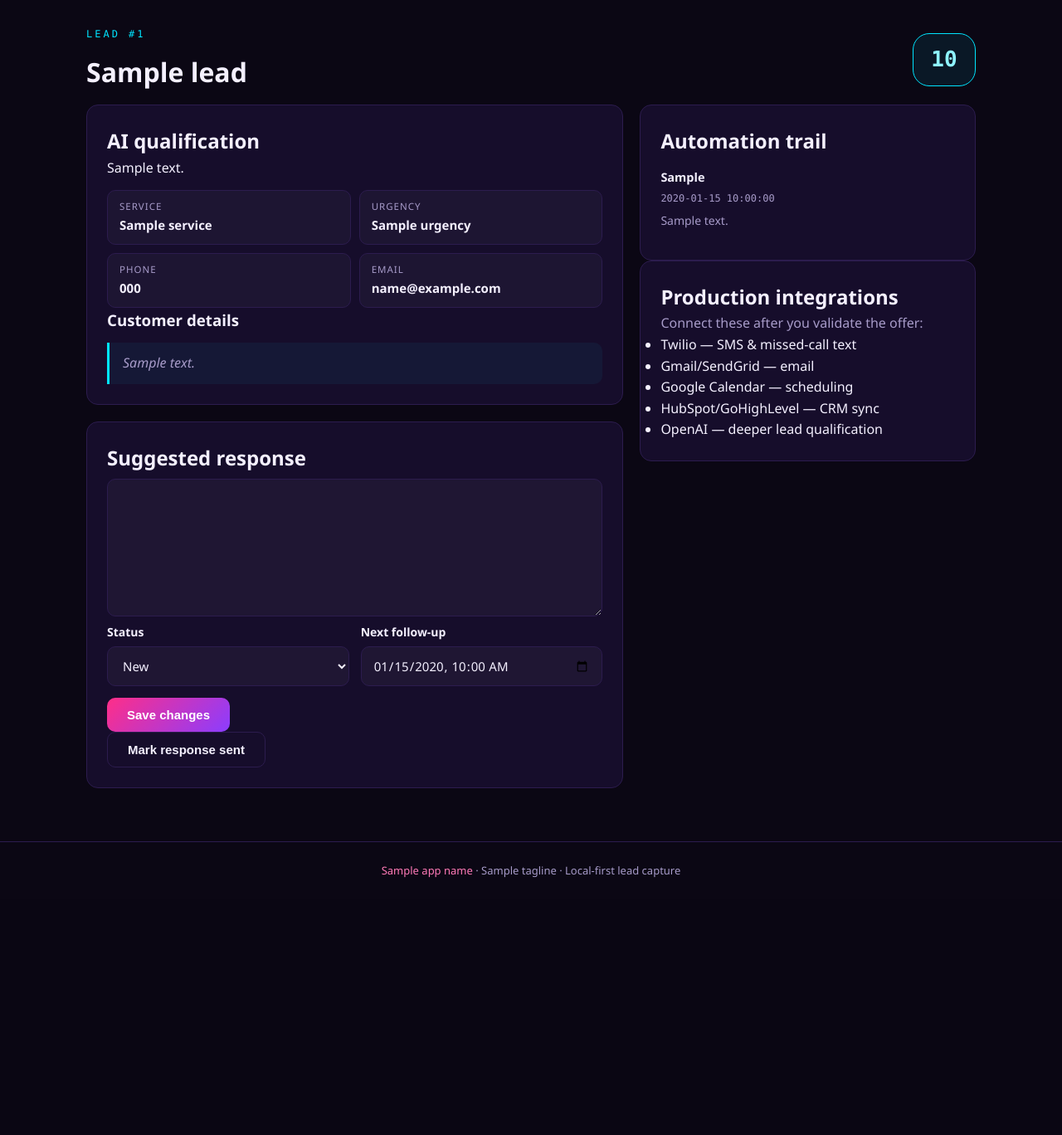
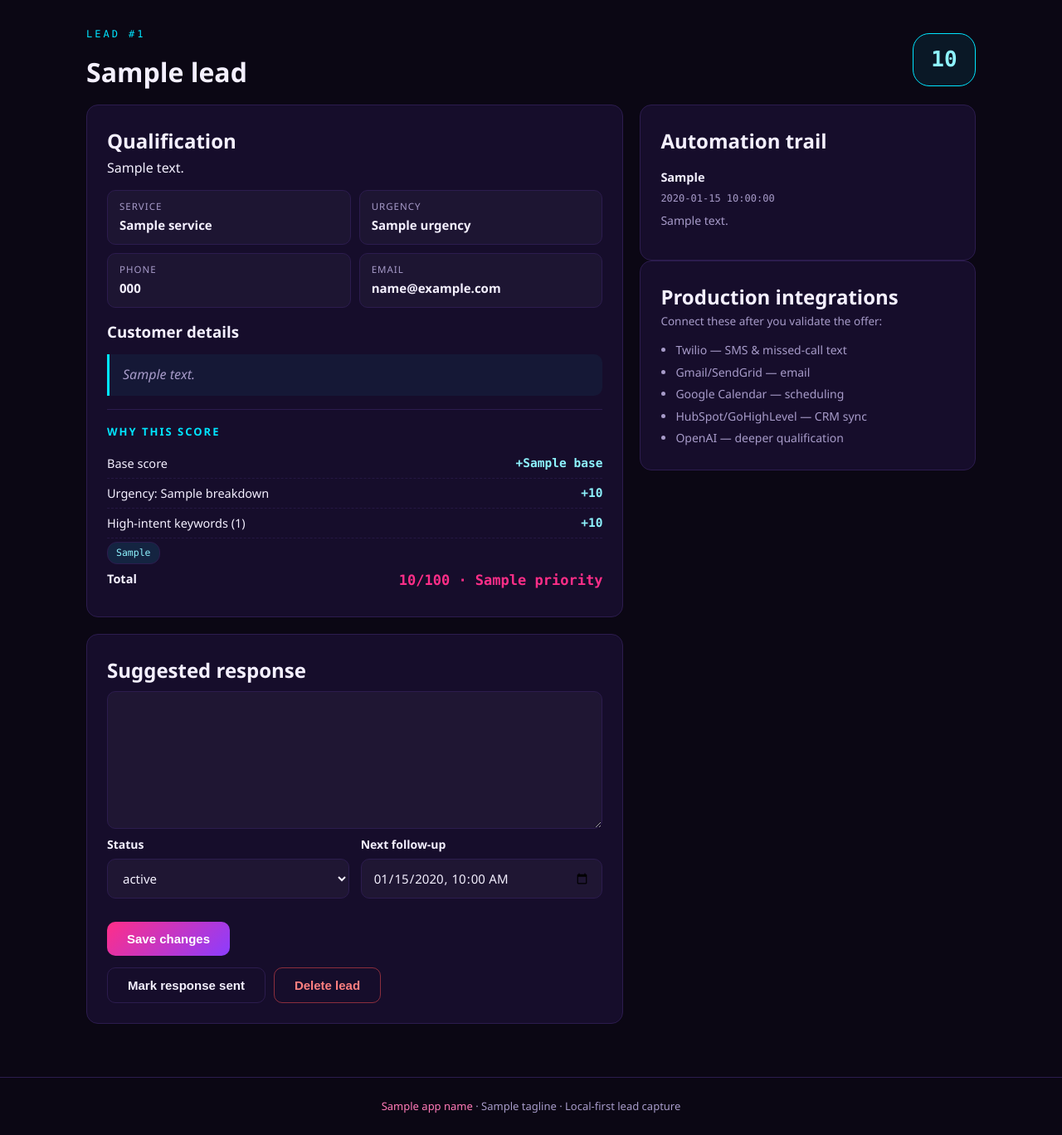
Before and after one commit to hyperwumpus/leadflow-ai, a Flask app: template templates/lead.html in a window 1280 px wide. Shown: the part 65-1433 px from the top of the page at 83% size. Before the commit the page ends 1123 px from the top, so only its background shows below. Run offline with Flask 3, Linux system fonts and the light colour scheme; the template is opened without the code that fills it: most values are stand-ins (such as "Sample title", 1, 10 or a date in 2020).

Commit message:
LeadWolf revamp: templates/lead.html

```diff
--- a/templates/lead.html
+++ b/templates/lead.html
@@ -1,10 +1,110 @@
-{% extends 'base.html' %}{% block content %}
-<div class="section-head"><div><p class="eyebrow">LEAD #{{ lead.id }}</p><h1>{{ lead.name }}</h1></div><span class="score big {% if lead.score >= 80 %}hot{% elif lead.score >= 60 %}warm{% endif %}">{{ lead.score }}</span></div>
+{% extends 'base.html' %}
+{% block title %}Lead #{{ lead.id }} — {{ lead.name }}{% endblock %}
+{% block content %}
+
+<div class="section-head">
+  <div>
+    <p class="eyebrow">Lead #{{ lead.id }}</p>
+    <h1>{{ lead.name }}</h1>
+  </div>
+  <span class="score big {% if lead.score >= 80 %}hot{% elif lead.score >= 60 %}warm{% endif %}"
+        title="Lead score out of 100">{{ lead.score }}</span>
+</div>
+
 <div class="grid-main">
-<div>
-<div class="card"><h2>AI qualification</h2><p>{{ lead.ai_summary }}</p><div class="details"><div><span>Service</span><b>{{ lead.service }}</b></div><div><span>Urgency</span><b>{{ lead.urgency }}</b></div><div><span>Phone</span><b>{{ lead.phone or '—' }}</b></div><div><span>Email</span><b>{{ lead.email or '—' }}</b></div></div>{% if lead.details %}<h3>Customer details</h3><p class="quote">{{ lead.details }}</p>{% endif %}</div>
-<div class="card"><h2>Suggested response</h2><form method="post"><textarea name="response_draft" rows="7">{{ lead.response_draft|replace('{first_name}', lead.name.split()[0]) }}</textarea><div class="grid2"><label>Status<select name="status">{% for s in ['New','Contacted','Qualified','Appointment Set','Won','Lost'] %}<option {% if lead.status==s %}selected{% endif %}>{{ s }}</option>{% endfor %}</select></label><label>Next follow-up<input type="datetime-local" name="followup_at" value="{{ lead.followup_at[:16] if lead.followup_at else '' }}"></label></div><button class="button" type="submit">Save changes</button></form><form method="post" action="{{ url_for('mark_contacted', lead_id=lead.id) }}" class="inline-form"><button class="button secondary" type="submit">Mark response sent</button></form></div>
-</div>
-<aside><div class="card"><h2>Automation trail</h2>{% for item in activity %}<div class="activity"><strong>{{ item.activity_type }}</strong><span>{{ item.created_at|replace('T',' ') }}</span><p>{{ item.note }}</p></div>{% endfor %}</div><div class="card"><h2>Production integrations</h2><p class="muted small">Connect these after you validate the offer:</p><ul><li>Twilio — SMS & missed-call text</li><li>Gmail/SendGrid — email</li><li>Google Calendar — scheduling</li><li>HubSpot/GoHighLevel — CRM sync</li><li>OpenAI — deeper lead qualification</li></ul></div></aside>
+  <div>
+    {# ---- Qualification ---- #}
+    <div class="card">
+      <h2>Qualification</h2>
+      <p>{{ lead.ai_summary }}</p>
+      <div class="details">
+        <div><span>Service</span><b>{{ lead.service }}</b></div>
+        <div><span>Urgency</span><b>{{ lead.urgency }}</b></div>
+        <div><span>Phone</span><b>{{ lead.phone or '—' }}</b></div>
+        <div><span>Email</span><b>{{ lead.email or '—' }}</b></div>
+      </div>
+      {% if lead.details %}
+        <h3 style="margin-top:14px">Customer details</h3>
+        <p class="quote">{{ lead.details }}</p>
+      {% endif %}
+
+      {# ---- Transparent score breakdown ---- #}
+      {% if breakdown %}
+      <div class="breakdown">
+        <h3>Why this score</h3>
+        <div class="b-row"><span>Base score</span><span class="pts">+{{ breakdown.base }}</span></div>
+        <div class="b-row"><span>Urgency: {{ breakdown.urgency_label }}</span><span class="pts">+{{ breakdown.urgency_points }}</span></div>
+        <div class="b-row"><span>High-intent keywords ({{ breakdown.keywords_matched|length }})</span><span class="pts">+{{ breakdown.keyword_points }}</span></div>
+        {% if breakdown.keywords_matched %}
+        <div class="kw-tags">
+          {% for kw in breakdown.keywords_matched %}<span>{{ kw }}</span>{% endfor %}
+        </div>
+        {% endif %}
+        <div class="b-row total"><span>Total</span><span class="pts">{{ breakdown.total }}/100 · {{ breakdown.priority }}</span></div>
+      </div>
+      {% endif %}
+    </div>
+
+    {# ---- Response draft ---- #}
+    <div class="card">
+      <h2>Suggested response</h2>
+      <form method="post">
+        <textarea name="response_draft" rows="7">{{ lead.response_draft }}</textarea>
+        <div class="grid2">
+          <label>Status
+            <select name="status">
+              {% for s in statuses %}
+              <option {% if lead.status == s %}selected{% endif %}>{{ s }}</option>
+              {% endfor %}
+            </select>
+          </label>
+          <label>Next follow-up
+            <input type="datetime-local" name="followup_at"
+                   value="{{ lead.followup_at[:16] if lead.followup_at else '' }}">
+          </label>
+        </div>
+        <div class="action-row">
+          <button class="button" type="submit">Save changes</button>
+        </div>
+      </form>
+      <div class="action-row">
+        <form method="post" action="{{ url_for('mark_contacted', lead_id=lead.id) }}" class="inline-form">
+          <button class="button secondary" type="submit">Mark response sent</button>
+        </form>
+        <form method="post" action="{{ url_for('delete_lead', lead_id=lead.id) }}"
+              onsubmit="return confirm('Delete {{ lead.name }}? This cannot be undone.');"
+              class="inline-form">
+          <button class="button danger" type="submit">Delete lead</button>
+        </form>
+      </div>
+    </div>
+  </div>
+
+  {# ---- Sidebar ---- #}
+  <aside>
+    <div class="card">
+      <h2>Automation trail</h2>
+      {% for item in activity %}
+        <div class="activity">
+          <strong>{{ item.activity_type }}</strong>
+          <span>{{ item.created_at|replace('T', ' ') }}</span>
+          <p>{{ item.note }}</p>
+        </div>
+      {% else %}
+        <p class="muted">No activity yet.</p>
+      {% endfor %}
+    </div>
+    <div class="card">
+      <h2>Production integrations</h2>
+      <p class="muted" style="font-size:13.5px; margin-bottom:10px;">Connect these after you validate the offer:</p>
+      <ul style="font-size:14px; color:var(--muted); padding-left:18px; line-height:1.9;">
+        <li>Twilio — SMS &amp; missed-call text</li>
+        <li>Gmail/SendGrid — email</li>
+        <li>Google Calendar — scheduling</li>
+        <li>HubSpot/GoHighLevel — CRM sync</li>
+        <li>OpenAI — deeper qualification</li>
+      </ul>
+    </div>
+  </aside>
 </div>
 {% endblock %}
```
